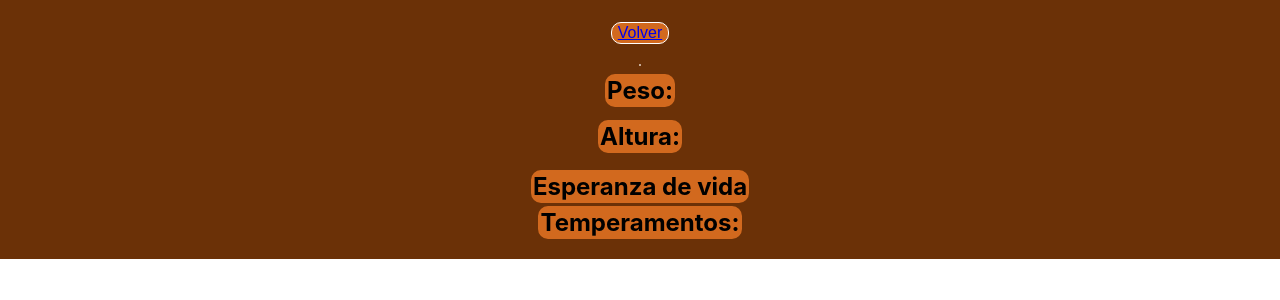
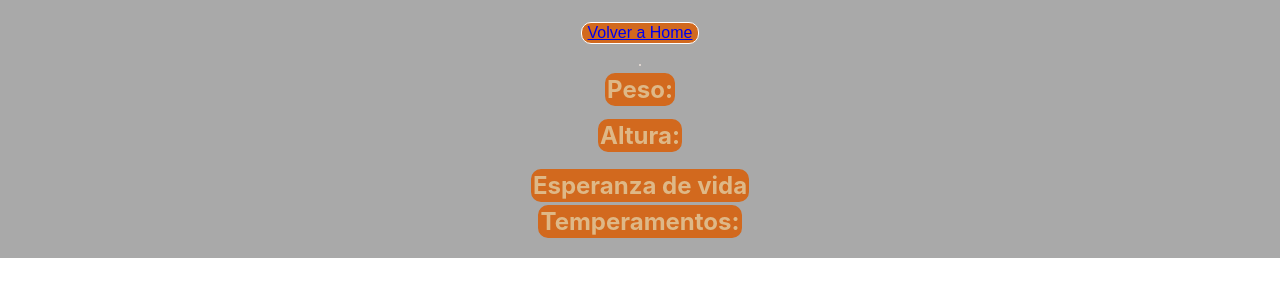
Before and after one commit to santiago-diaz-ar/06-Proyecto-Web-Dogs, a React (Create React App) app in the folder client/: page /detail/1 in a window 1280 px wide. Shown: the top 300 px of the page. Built offline with nearby package versions, Linux system fonts and the light colour scheme; no server answers.

Commit message:
todo listo :)

```diff
--- a/client/src/App.css
+++ b/client/src/App.css
@@ -4,6 +4,7 @@
   background-size: cover;
   background-attachment: fixed;
   background-position: center; */
+  background-color: #282c34;
 }
 
 .App-logo {
--- a/client/src/App.js
+++ b/client/src/App.js
@@ -1,6 +1,6 @@
 import "./App.css";
 import { Route, Routes } from "react-router-dom";
-import Landing from "./components/Landing/Landing.jsx";
+import Landing from "./components/Landing/landing.jsx";
 import Home from "./components/Home/Home.jsx";
 import Detail from "./components/Detail/detail.jsx";
 import Form from "./components/Form/Form.jsx";
--- a/client/src/components/Home/Home.jsx
+++ b/client/src/components/Home/Home.jsx
@@ -32,7 +32,6 @@ const Home = () => {
   };
 
   const [order, setOrder] = useState("");
-
   console.log(order);
 
   useEffect(() => {
@@ -41,18 +40,15 @@ const Home = () => {
   }, [dispatch]);
 
   const handlerFilterByTemper = (event) => {
-    event.preventDefault();
     dispatch(filterByTemperament(event.target.value));
   };
 
   const handlerOrderByName = (event) => {
-    event.preventDefault();
     dispatch(OrderbyName(event.target.value));
     setOrder(event.target.value);
   };
 
   const handlerOrderByWeight = (event) => {
-    event.preventDefault();
     dispatch(OrderByWeight(event.target.value));
     setOrder(event.target.value);
   };
@@ -62,7 +58,7 @@ const Home = () => {
       <div className={style.header}>
         <div>
           <button className={style.volver}>
-            <NavLink to="/">Volver</NavLink>
+            <NavLink to="/">Volver a Pagina Inicial</NavLink>
           </button>
 
           <SearchBar />
@@ -89,7 +85,7 @@ const Home = () => {
                 Temperamentos
               </option>
               <option value="Todos">Todos</option>
-              {allTempers?.map((temp) => (
+              {allTempers?.map((temp, index) => (
                 <option value={temp.name} key={temp.name}>
                   {temp.name}
                 </option>
@@ -118,19 +114,19 @@ const Home = () => {
 
       <div className={style.container}>
         <div className={style.tarjeta}>
-          {perrosActual?.map((dog) => {
+          {perrosActual?.map((dog, index) => {
             return (
-              <div>
+              <div key={index}>
                 {
                   <Card
-                    key={dog.id}
-                    id={dog.id}
-                    image={dog.image}
-                    name={dog.name}
+                    key={dog?.id}
+                    id={dog?.id}
+                    image={dog?.image}
+                    name={dog?.name}
                     temperaments={
-                      dog.temperaments[0].name
+                      dog?.temperaments[0].name
                         ? dog.temperaments.map((temper) => temper.name)
-                        : dog.temperaments
+                        : dog?.temperaments
                       //POR SI EL TEMPER VIENE EN FORMATO DISTINTO DE LA DB
                     }
                   />
--- a/client/src/components/detail/Detail.module.css
+++ b/client/src/components/detail/Detail.module.css
@@ -1,5 +1,5 @@
 .container {
-  background-color:rgb(107, 49, 7);
+  background-color: darkgray;
   display: flex;
   align-self: center;
   align-items: center;
@@ -17,12 +17,13 @@
 .name {
   margin-top: 20px;
   border: 2px solid chocolate;
-  font-size: 1.8rem;
+  font-size: 1.7rem;
   background-color: chocolate;
   border-radius: 10px;
   display: flex;
   align-items: center;
   border: 1px solid white;
+  color: navajowhite;
 }
 .image {
   position: relative;
@@ -38,8 +39,8 @@
   font-size: 1.5rem;
   background-color: chocolate;
   border-radius: 10px;
-  display: flex;
   align-items: center;
+  color: burlywood;
 }
 .peso {
   margin-top: -30px;
@@ -47,8 +48,8 @@
   font-size: 1.5rem;
   background-color: chocolate;
   border-radius: 10px;
-  display: flex;
   align-items: center;
+  color: burlywood;
 }
 .temper {
   margin-top: -35px;
@@ -56,8 +57,8 @@
   font-size: 1.5rem;
   background-color: chocolate;
   border-radius: 10px;
-  display: flex;
   align-items: center;
+  color: burlywood;
 }
 .life {
   margin-top: -20px;
@@ -67,4 +68,5 @@
   border-radius: 10px;
   display: flex;
   align-items: center;
+  color: burlywood;
 }
--- a/client/src/components/detail/detail.jsx
+++ b/client/src/components/detail/detail.jsx
@@ -23,10 +23,12 @@ const Detail = () => {
   return (
     <div className={style.container}>
       <button className={style.buttonVolver}>
-        <Link to="/home">Volver</Link>
+        <Link to="/home">Volver a Home</Link>
       </button>
 
       <h1 className={style.name}>{detail[0]?.name}</h1>
+
+      {/* <img src={detail[0]?.image} className={style.image} alt="img no disponible"/> */}
 
       <h3>
         <div className={style.peso}>Peso:</div>
@@ -47,8 +49,6 @@ const Detail = () => {
         <div className={style.temper}>Temperamentos:</div>
         <div>{details}</div>
       </h3>
-
-      {/* <img src={detail[0]?.image} className={style.image} alt="img no disponible"/> */}
     </div>
   );
 };
--- a/client/src/components/landing/Landing.module.css
+++ b/client/src/components/landing/Landing.module.css
@@ -1,9 +1,9 @@
 .cajaMayor {
   min-height: 70rem;
-  background-image: URL("../image//Black-dog-and-black-background-look_5120x2880.jpg");
+  /* background-image: URL("../image//Black-dog-and-black-background-look_5120x2880.jpg");
   background-size: cover;
   background-attachment: fixed;
-  background-position: center;
+  background-position: center; */
 }
 .cajaIntermedia {
   min-height: 30rem;
@@ -12,7 +12,7 @@
   align-items: center;
 }
 .titulo {
-  border: 1px solid whitesmoke;
+  border: 1px solid blue;
   background-color: rgba(210, 105, 30, 0.745);
   border-radius: 7px;
   display: flex;
--- a/client/src/reducer/reducer.js
+++ b/client/src/reducer/reducer.js
@@ -44,7 +44,10 @@ const rootReducer = (state = initialState, { type, payload }) => {
         filterDogs = allDogs;
       } else {
         for (let i = 0; i < allDogs.length; i++) {
-          let encontro = allDogs[i].temperaments.find((t) => t === payload);
+          let encontro = allDogs[i].temperaments.find(
+            (t) => t === payload || t.name === payload
+          );
+
           if (encontro) {
             filterDogs.push(allDogs[i]);
           }
```
Also changed, not shown: 1 other file (tests, documents, lock files or other folders).
